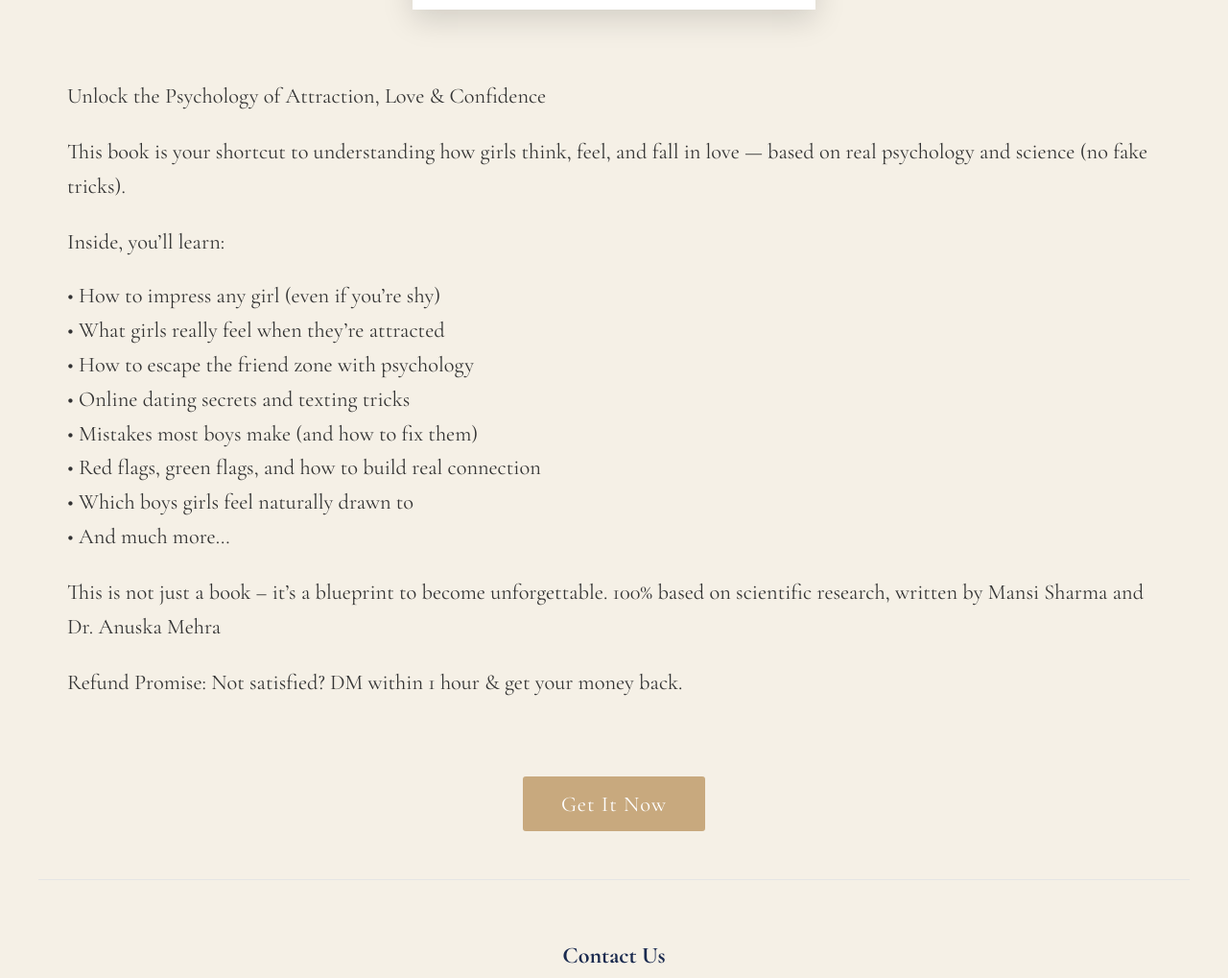
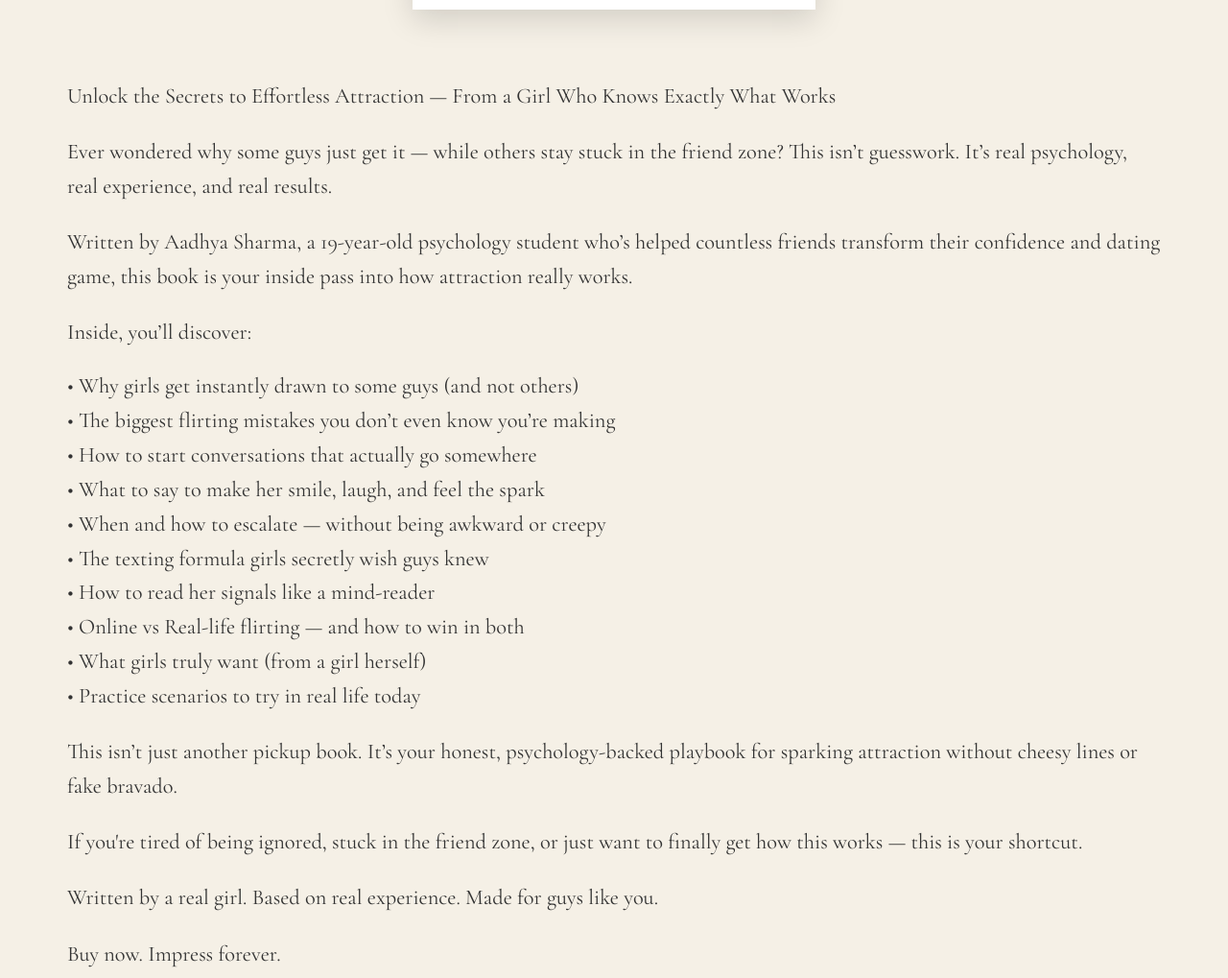
Before and after one commit to AadhyaGyanpith/AadhyaGyanpith, a plain HTML site: page index.html in a window 1280 px wide. Shown: the part 780-1799 px from the top of the page at 96% size. Drawn offline with nearby package versions, Linux system fonts and the light colour scheme.

Commit message:
Update index.html

```diff
--- a/index.html
+++ b/index.html
@@ -293,31 +293,34 @@
 
         <div class="book-content">
             <div class="description">
-                <!-- <p>In "The Timeless Journey," acclaimed author Jonathan Whitmore weaves a tapestry of human experience that spans generations. This masterful work explores the interconnected lives of three families across two centuries, revealing how the echoes of the past shape our present.</p>
 
-                <p>Set against the backdrop of a changing world, this novel blends historical richness with deeply personal storytelling. From the cobblestone streets of 19th century London to the bustling modernity of New York City, Whitmore's prose transports readers across time and space.</p>
+                <p> Unlock the Secrets to Effortless Attraction — From a Girl Who Knows Exactly What Works</p>
 
-                <p>Praised by critics as "a tour de force of literary fiction" (The New York Times) and "a novel that lingers in the mind long after the final page" (The Guardian), this is a book that will challenge your perceptions of time, memory, and human connection.</p> -->
-                <p> Unlock the Psychology of Attraction, Love & Confidence</p>
+                <p>Ever wondered why some guys just get it — while others stay stuck in the friend zone? This isn’t guesswork. It’s real psychology, real experience, and real results.</p>
 
-                <p>This book is your shortcut to understanding how girls think, feel, and fall in love — based on real psychology and science (no fake tricks).</p>
+                <p>Written by Aadhya Sharma, a 19-year-old psychology student who’s helped countless friends transform their confidence and dating game, this book is your inside pass into how attraction really works.</p>
+                <p>Inside, you’ll discover:</p>
 
-                <p>Inside, you’ll learn:</p>
+                <p style="margin-top: 0;margin-bottom: 0;"> • Why girls get instantly drawn to some guys (and not others) </p>
+                <p style="margin-top: 0;margin-bottom: 0;"> • The biggest flirting mistakes you don’t even know you’re making </p>
+                <p style="margin-top: 0;margin-bottom: 0;"> • How to start conversations that actually go somewhere </p>
+                <p style="margin-top: 0;margin-bottom: 0;"> • What to say to make her smile, laugh, and feel the spark </p>
+                <p style="margin-top: 0;margin-bottom: 0;"> • When and how to escalate — without being awkward or creepy </p>
+                <p style="margin-top: 0;margin-bottom: 0;"> • The texting formula girls secretly wish guys knew </p>
+                <p style="margin-top: 0;margin-bottom: 0;"> • How to read her signals like a mind-reader </p>
+                <p style="margin-top: 0;margin-bottom: 0;"> • Online vs Real-life flirting — and how to win in both </p>
+                <p style="margin-top: 0;margin-bottom: 0;"> • What girls truly want (from a girl herself) </p>
+                <p style="margin-top: 0;margin-bottom: 0;"> • Practice scenarios to try in real life today </p>
 
-                <p style="margin-top: 0;margin-bottom: 0;"> • How to impress any girl (even if you’re shy) </p>
-                <p style="margin-top: 0;margin-bottom: 0;"> • What girls really feel when they’re attracted </p>
-                <p style="margin-top: 0;margin-bottom: 0;"> • How to escape the friend zone with psychology </p>
-                <p style="margin-top: 0;margin-bottom: 0;"> • Online dating secrets and texting tricks </p>
-                <p style="margin-top: 0;margin-bottom: 0;"> • Mistakes most boys make (and how to fix them) </p>
-                <p style="margin-top: 0;margin-bottom: 0;"> • Red flags, green flags, and how to build real connection </p>
-                <p style="margin-top: 0;margin-bottom: 0;"> • Which boys girls feel naturally drawn to </p>
-                <p style="margin-top: 0;margin-bottom: 0;"> • And much more… </p>
+                    <p>This isn’t just another pickup book. It’s your honest, psychology-backed playbook for sparking attraction without cheesy lines or fake bravado.</p>
 
-                    <p>This is not just a book – it’s a blueprint to become unforgettable.
+                    <p>If you're tired of being ignored, stuck in the friend zone, or just want to finally get how this works — this is your shortcut.</p>
+                    <p>Written by a real girl. Based on real experience. Made for guys like you.</p>
+                    <p>Buy now. Impress forever.</p>
+                    <p>Make sure to share Screenshot of Playment on Instagram or Emain.</p>
+                    <p>After Receiving Payment you will get book and personal guidelines from me</p>
+                    <p>Refund Promise: Not feeling it? Message us within 1 hour — full refund, no questions asked.</p>
 
-                        100% based on scientific research, written by Mansi Sharma and Dr. Anuska Mehra</p>
-
-                    <p>Refund Promise: Not satisfied? DM within 1 hour & get your money back.</p>
 
 
             </div>
```
